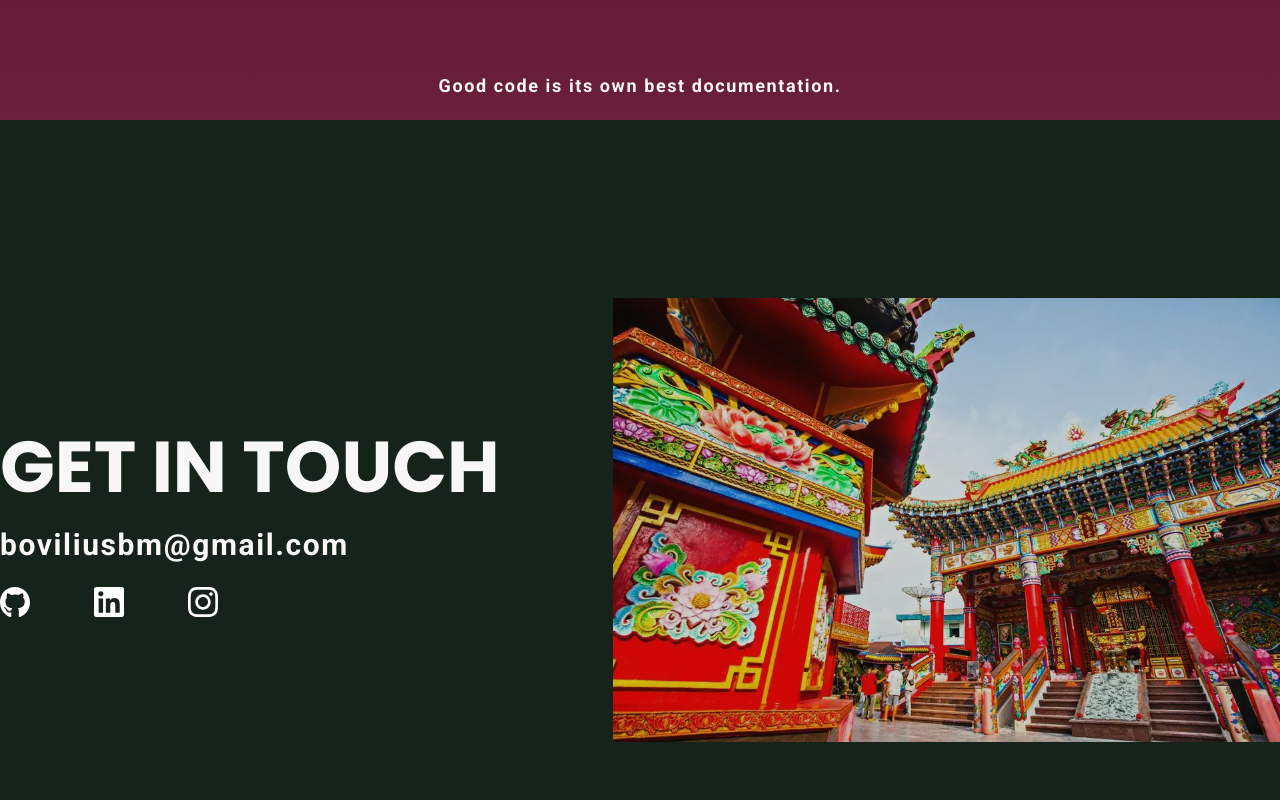
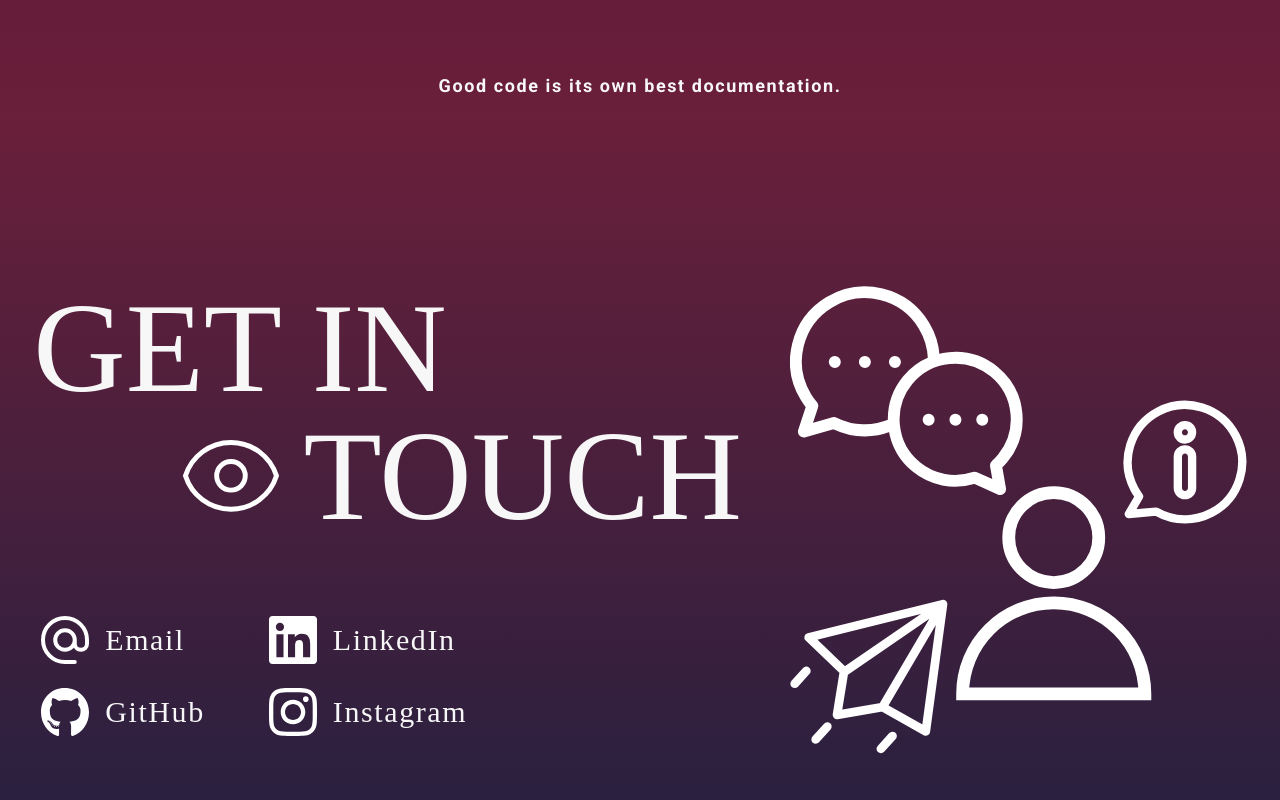
Before and after one commit to BoviliusMeidi/Portfolio, a React (Vite) app: page / in a window 1280 px wide. Shown: the part 2280-3080 px from the top of the page. Built offline with nearby package versions, Linux system fonts and the light colour scheme; a web font is replaced by a local one.

Commit message:
style(components) : change style of the contact section

```diff
--- a/src/components/layout/Contact.jsx
+++ b/src/components/layout/Contact.jsx
@@ -2,40 +2,115 @@ import PropTypes from "prop-types";
 import { useRef } from "react";
 import MainLayout from "./MainLayout";
 import Quote from "../common/Quote";
-import Title from "../common/Title";
-import SocialMedia from "../common/SocialMedia";
-import SubTitle from "../common/SubTitle";
-import ContactImage from "../../assets/images/Contact-BoviliusMeidi.png";
 import useIntersectionObserver from "../../hooks/useIntersectionObserver";
+
+import ContactImage from "../../assets/icon/contact.svg";
+import EyeIcon from "../../assets/icon/eye.svg";
+import EmailIcon from "../../assets/icon/email.svg";
+import GithubIcon from "../../assets/icon/github.svg";
+import LinkedinIcon from "../../assets/icon/linkedin.svg";
+import InstagramIcon from "../../assets/icon/instagram.svg";
+
+const SOCIAL_MEDIA_URLS = {
+  email: "mailto:boviliusbm@gmail.com",
+  github: "https://github.com/BoviliusMeidi",
+  linkedin: "https://linkedin.com/in/bovilius-meidi",
+  instagram: "https://instagram.com/boviliusmeidi",
+};
 
 const Contact = ({ id }) => {
   const contactRef = useRef(null);
   const isVisible = useIntersectionObserver(contactRef, { threshold: 0.1 });
-  const backgroundColor = "bg-secondary";
+  const backgroundColor = "bg-primary";
   return (
     <MainLayout backgroundColor={backgroundColor}>
       <div
         ref={contactRef}
-        className={`relative flex flex-col py-28 md:py-0 md:justify-center items-center w-full gap-8 transition-opacity duration-500 ease-in-out ${
-          isVisible ? "animate-popin" : "opacity-50"
+        className={`relative bg-gradient-to-b from-[#6A1F3A] to-footer flex flex-col p-4 sm:p-0 py-28 md:py-0 md:justify-center items-center w-full gap-8 transition-opacity duration-500 ease-in-out ${
+          isVisible ? "animate-popin" : "opacity-0"
         }`}
         id={id}
       >
+        <div className="flex flex-col justify-between sm:justify-normal sm:flex-row h-full gap-6 sm:gap-12">
           <div className="flex items-center mb-2 justify-center xl:justify-start w-full">
-          <div className="z-10">
-            <Title title={"GET IN TOUCH"} />
-            <a href="">
-              <SubTitle subTitle={"boviliusbm@gmail.com"} />
+            <div className="z-10 flex flex-col gap-6 sm:gap-16 w-full">
+              <div className="flex flex-col justify-end w-full group">
+                <h1 className="text-6xl third-font md:text-7xl lg:text-9xl">
+                  GET IN
+                </h1>
+                <h1 className="flex justify-end items-center text-6xl third-font md:text-7xl lg:text-9xl text-left gap-2 sm:gap-6">
+                  <img
+                    src={EyeIcon}
+                    className="w-8 h-8 sm:w-24 sm:h-24 transition-transform duration-300 ease-in-out group-hover:rotate-180"
+                  />
+                  TOUCH
+                </h1>
+              </div>
+              <div className="flex flex-row third-font gap-2 sm:gap-12">
+                <div>
+                  <a
+                    href={SOCIAL_MEDIA_URLS.email}
+                    target="_blank"
+                    rel="noopener noreferrer"
+                    className="flex flex-row justify-start items-center px-2 py-3 gap-4 transition-transform duration-300 hover:-translate-y-2 "
+                  >
+                    <img src={EmailIcon} className="w-6 h-6 sm:w-12 sm:h-12" />
+                    <p className="text-md md:text-lg lg:text-3xl letter-spacing-5">
+                      Email
+                    </p>
                   </a>
-            <SocialMedia />
+                  <a
+                    href={SOCIAL_MEDIA_URLS.github}
+                    target="_blank"
+                    rel="noopener noreferrer"
+                    className="flex flex-row justify-start items-center px-2 py-3 gap-4 transition-transform duration-300 hover:-translate-y-2 "
+                  >
+                    <img src={GithubIcon} className="w-6 h-6 sm:w-12 sm:h-12" />
+                    <p className="text-md md:text-lg lg:text-3xl letter-spacing-5">
+                      GitHub
+                    </p>
+                  </a>
+                </div>
+                <div>
+                  <a
+                    href={SOCIAL_MEDIA_URLS.linkedin}
+                    target="_blank"
+                    rel="noopener noreferrer"
+                    className="flex flex-row justify-start items-center px-2 py-3 gap-4 transition-transform duration-300 hover:-translate-y-2 "
+                  >
+                    <img
+                      src={LinkedinIcon}
+                      className="w-6 h-6 sm:w-12 sm:h-12"
+                    />
+                    <p className="text-md md:text-lg lg:text-3xl letter-spacing-5">
+                      LinkedIn
+                    </p>
+                  </a>
+                  <a
+                    href={SOCIAL_MEDIA_URLS.instagram}
+                    target="_blank"
+                    rel="noopener noreferrer"
+                    className="flex flex-row justify-start items-center px-2 py-3 gap-4 "
+                  >
+                    <img
+                      src={InstagramIcon}
+                      className="w-6 h-6 sm:w-12 sm:h-12"
+                    />
+                    <p className="text-md md:text-lg lg:text-3xl letter-spacing-5">
+                      Instagram
+                    </p>
+                  </a>
                 </div>
               </div>
-        <div className="xl:absolute xl:right-0">
+            </div>
+          </div>
+          <div className="flex justify-center">
             <img
               src={ContactImage}
-            alt=""
-            className="relative w-2/3 ml-auto mr-auto xl:mr-0"
+              alt="Ilustration Contact"
+              className="w-48 h-48 sm:w-full sm:h-full"
             />
+          </div>
         </div>
         <Quote quote={"Simplicity is the soul of efficiency."} />
       </div>
```
Lines whose indentation alone changed are shown as unchanged.
